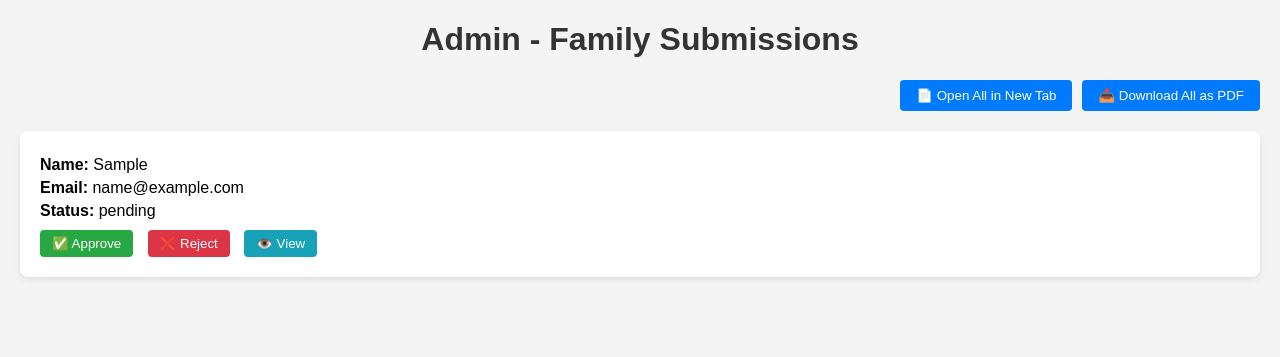
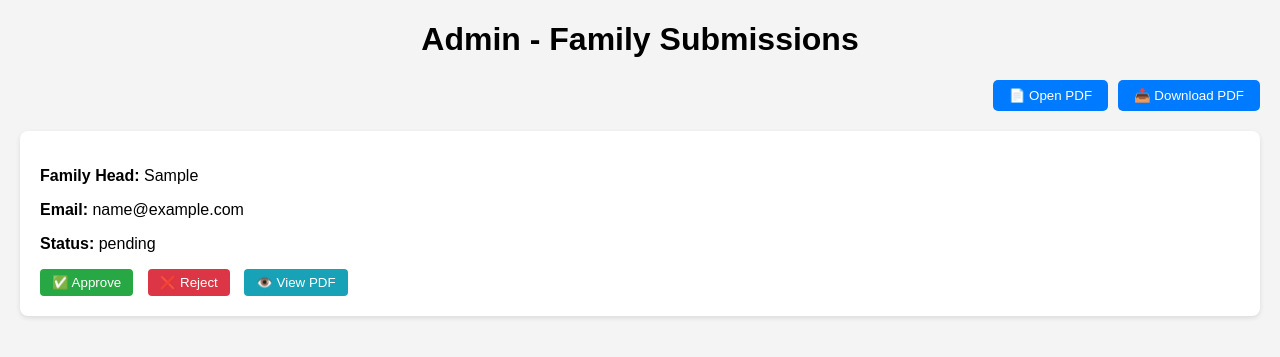
Before and after one commit to skumar7-c/family_registration_project, a Node server app: page /admin/ in a window 1280 px wide. Shown: the top 357 px of the page. Run offline with Node 20, Linux system fonts and the light colour scheme; tables that the repository leaves empty hold one stand-in row (values such as "Sample post"); some libraries are stand-ins or nearby versions.

Commit message:
admin.ejs

```diff
--- a/backend/views/admin.ejs
+++ b/backend/views/admin.ejs
@@ -9,55 +9,45 @@
       margin: 20px;
       background-color: #f4f4f4;
     }
-
     h1 {
       text-align: center;
-      color: #333;
     }
-
     .top-buttons {
       display: flex;
       justify-content: flex-end;
+      gap: 10px;
       margin-bottom: 20px;
-      gap: 10px;
     }
-
     .top-buttons button {
       padding: 8px 16px;
       background-color: #007bff;
       color: white;
       border: none;
-      border-radius: 4px;
+      border-radius: 5px;
       cursor: pointer;
     }
-
     .top-buttons button:hover {
       background-color: #0056b3;
     }
-
     .family-card {
-      background-color: #fff;
+      background: white;
+      border-radius: 8px;
       padding: 20px;
       margin-bottom: 20px;
-      border-radius: 8px;
-      box-shadow: 0 2px 6px rgba(0, 0, 0, 0.1);
+      box-shadow: 0 2px 5px rgba(0,0,0,0.1);
     }
-
     .family-card img {
-      max-width: 120px;
+      max-width: 150px;
       height: auto;
       border-radius: 6px;
-      margin-bottom: 10px;
+      margin: 10px 0;
     }
-
-    .family-card p {
-      margin: 5px 0;
+    .members p {
+      margin: 3px 0;
     }
-
     .buttons {
       margin-top: 10px;
     }
-
     .buttons button {
       margin-right: 10px;
       padding: 6px 12px;
@@ -108,77 +65,61 @@
   <h1>Admin - Family Submissions</h1>
 
   <div class="top-buttons">
-    <button onclick="window.open('/admin/export-families', '_blank')">📄 Open All in New Tab</button>
-    <button onclick="window.location.href='/admin/export-families'">📥 Download All as PDF</button>
+    <button onclick="window.open('/admin/export-families', '_blank')">📄 Open PDF</button>
+    <button onclick="window.location.href='/admin/export-families'">📥 Download PDF</button>
   </div>
 
   <div id="families"></div>
 
   <script>
     async function fetchFamilies() {
-      try {
       const res = await fetch('/admin/families');
       const data = await res.json();
       const container = document.getElementById('families');
       container.innerHTML = '';
-
-        if (!Array.isArray(data) || data.length === 0) {
-          container.innerHTML = '<p>No submissions found.</p>';
-          return;
-        }
 
       data.forEach(family => {
         const div = document.createElement('div');
         div.className = 'family-card';
 
         let membersHTML = '';
-          if (Array.isArray(family.members) && family.members.length > 0) {
-            membersHTML = '<div class="members"><strong>Family Members:</strong>';
-            family.members.forEach((member, index) => {
-              membersHTML += `
-                <p>#${index + 1} - Name: ${member.name}, Age: ${member.age}, Gender: ${member.gender}, Relation: ${member.relation}</p>
-              `;
+        if (family.members && family.members.length > 0) {
+          membersHTML = '<div class="members"><strong>Members:</strong>';
+          family.members.forEach((m, i) => {
+            membersHTML += `<p>#${i+1}: ${m.name} | Age: ${m.age} | Gender: ${m.gender} | Relation: ${m.relation}</p>`;
           });
           membersHTML += '</div>';
         }
 
         div.innerHTML = `
-            <p><strong>Name:</strong> ${family.familyHead}</p>
+          <p><strong>Family Head:</strong> ${family.familyHead}</p>
           <p><strong>Email:</strong> ${family.email}</p>
           <p><strong>Status:</strong> ${family.status || 'Pending'}</p>
-            ${family.image ? `<img src="/uploads/${family.image}" alt="Profile Image" />` : ''}
+          ${family.image ? `<img src="/uploads/${family.image}" alt="Profile Image">` : ''}
           ${membersHTML}
           <div class="buttons">
             <button class="approve" onclick="updateStatus('${family._id}', 'approved')">✅ Approve</button>
             <button class="reject" onclick="updateStatus('${family._id}', 'rejected')">❌ Reject</button>
-              <button class="view" onclick="viewFamily('${family._id}')">👁️ View</button>
+            <button class="view" onclick="viewPDF('${family._id}')">👁️ View PDF</button>
           </div>
         `;
         container.appendChild(div);
       });
-      } catch (error) {
-        console.error('Error loading families:', error);
-        document.getElementById('families').innerHTML = '<p>Error loading data.</p>';
-      }
     }
 
     async function updateStatus(id, status) {
-      try {
       const res = await fetch(`/admin/families/${id}/${status}`, { method: 'POST' });
-        const result = await res.text();
-        alert(result);
+      const msg = await res.text();
+      alert(msg);
       fetchFamilies();
-      } catch (err) {
-        console.error('Error updating status:', err);
-        alert('Failed to update.');
-      }
     }
 
-    function viewFamily(id) {
+    function viewPDF(id) {
       window.open(`/admin/family/${id}/pdf`, '_blank');
     }
 
     fetchFamilies();
   </script>
+
 </body>
 </html>
```
Also changed, not shown: other parts of backend/views/admin.ejs (+4 -37 lines). Lines whose indentation alone changed are shown as unchanged.
